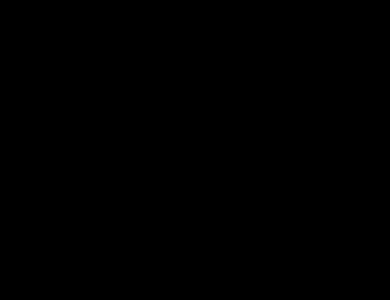
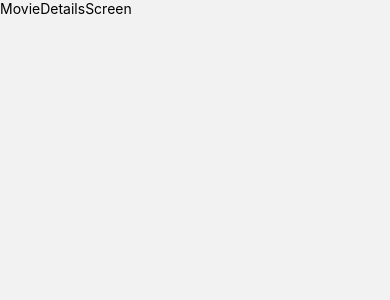
Before and after one commit to saketkumar9040/MovieMania, a React Native app: screen /MovieDetails in a window 390 px wide. Before the commit this address had no page. Shown: the top 300 px of the page. Built offline with nearby package versions, Linux system fonts and the light colour scheme.

Commit message:
feat - added tab navigator in project

```diff
--- a/src/navigations/AuthNavigator.tsx
+++ b/src/navigations/AuthNavigator.tsx
@@ -7,7 +7,7 @@ import SignUpScreen from '../screens/signUp';
 const Stack = createNativeStackNavigator();
 
 const AuthNavigator = () => {
-    const isAuth = false;
+    const isAuth = true;
     return (
         <NavigationContainer>
             {!isAuth ? (
--- a/src/navigations/MainNavigator.tsx
+++ b/src/navigations/MainNavigator.tsx
@@ -1,21 +1,17 @@
-import { NavigationContainer } from "@react-navigation/native";
 import { createNativeStackNavigator } from "@react-navigation/native-stack";
 import TabNavigator from "./TabNavigator";
-import MovieDetailsScree from "../screens/movieDetails";
+import MovieDetailsScreen from "../screens/movieDetails";
 import SeatBookingScreen from "../screens/seatBooking";
 
 const Stack = createNativeStackNavigator();
 
 const MainNavigator = () => {
   return (
-    <NavigationContainer>
       <Stack.Navigator>
-        <Stack.Screen name="Main" component={TabNavigator} options={{ headerShown: false }} />
-        {/* <Stack.Screen name="Search" component={SearchScreen} options={{ headerShown: false }} />
-        <Stack.Screen name="Ticket" component={TicketScreen} options={{ headerShown: false }} />
-        <Stack.Screen name="UserAccount" component={UserAccountScreen} options={{ headerShown: false }} /> */}
+        <Stack.Screen name="Main" component={TabNavigator} options={{ headerShown: false }}  />
+        <Stack.Screen name="MovieDetails" component={MovieDetailsScreen} options={{ headerShown: false }} />
+        <Stack.Screen name="SeatBooking" component={SeatBookingScreen} options={{ headerShown: false }} />
       </Stack.Navigator>
-    </NavigationContainer>
   )
 }
 
--- a/src/navigations/TabNavigator.tsx
+++ b/src/navigations/TabNavigator.tsx
@@ -21,4 +21,4 @@ const TabNavigator = () => {
   )
 }
 
-export default TabNavigator
+export default TabNavigator;
--- a/src/screens/movieDetails/index.tsx
+++ b/src/screens/movieDetails/index.tsx
@@ -1,7 +1,7 @@
 import { View, Text } from 'react-native'
 import React from 'react'
 
-const MovieDetailScreen = () => {
+const MovieDetailsScreen = () => {
   return (
     <View>
       <Text>MovieDetailsScreen</Text>
@@ -9,4 +9,4 @@ const MovieDetailScreen = () => {
   )
 }
 
-export default MovieDetailsScree
+export default MovieDetailsScreen;
```
